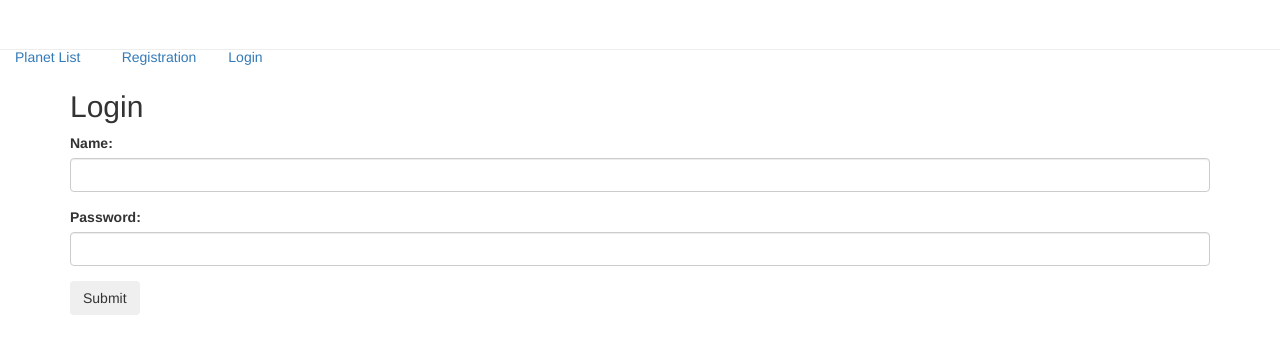
After one commit to matebalogh11/star_wars_api_project, a Flask app: page /login in a window 1280 px wide. The commit adds this page. Shown: the top 354 px of the page. Run offline with Flask 2, Linux system fonts and the light colour scheme; some libraries are stand-ins or nearby versions.

Commit message:
basic login was implemented without database

```diff
--- a/main.py
+++ b/main.py
@@ -1,4 +1,7 @@
-from flask import Flask, render_template, redirect, url_for
+from flask import Flask, render_template, redirect, url_for, session, request
+from werkzeug import security
+from os import urandom
+import logic
 
 app = Flask(__name__)
 
@@ -8,7 +11,32 @@ def index():
     return render_template("main.html")
 
 
+@app.route("/registration", methods=["GET", "POST"])
+def registration():
+    if request.method == "POST":
+        if logic.check_credentials(request.form["username"], request.form["password"]):
+            logic.save_credentials()
+            session["username"] = request.form["username"]
+            return redirect(url_for("index"))
+    return render_template("registration.html")
+
+
+@app.route("/login")
+def login():
+    if request.method == "POST":
+        session["username"] = request.form.get("username")
+        return redirect(url_for("index"))
+    return render_template("login.html")
+
+
+@app.route("/logout")
+def logout():
+    session.pop("username", None)
+    return redirect(url_for("index"))
+
+
 def main():
+    app.secret_key = urandom(13)
     app.run(debug=True)
 
 
--- a/static/logic.js
+++ b/static/logic.js
@@ -48,7 +48,7 @@ app.logic = {
         });
     },
     closeModal: function() {
-        $("#modalCloser").click(function() {
+        $("#modalCloser, #modalCloser2").click(function() {
             $("#modalHeader, .modalRow").remove();
         });
     }
--- a/templates/layout.html
+++ b/templates/layout.html
@@ -15,19 +15,23 @@
     </head>
     <body>
         <div class="page-header">
-            <h5 class="col-sm-1 text-left">Planet List</h5>
-            <h5 class="col-sm-1 text-left">Voting Status</h5>
-            <h5 class="col-sm-1 text-left">Registration</h5>
-            <h5 class="col-sm-1 text-left">Login</h5>
-            <h5 class="col-sm-1 text-left">Logout</h5>
-            <h5 class="col-sm-6 text-right">User</h5>
+            <h5 class="col-sm-1 text-left"><a class="btn-link" href="{{url_for('index')}}">Planet List</a></h5>
+            {% if session.username %}
+                <h5 class="col-sm-1 text-left">Voting Status</h5>
+                <h5 class="col-sm-1 text-left"><a class="btn-link" href="{{url_for('logout')}}">Logout</a></h5>
+                <h5 class="col-sm-8 text-right">{{session.username}}</h5>
+            {% else %}
+                <h5 class="col-sm-1 text-left"><a class="btn-link" href="{{url_for('registration')}}">Registration</a></h5>
+                <h5 class="col-sm-1 text-left"><a class="btn-link" href="{{url_for('login')}}">Login</a></h5>
+            {% endif %}
         </div>
+        <!--Modal-->
         <div class="container">
             <div class="modal fade" id="myModal" role="dialog">
                 <div class="modal-dialog modal-lg">
                     <div class="modal-content">
                         <div class="modal-header">
-                        <button type="button" class="close" data-dismiss="modal">&times;</button>
+                        <button type="button" class="close" id="modalCloser2" data-dismiss="modal">&times;</button>
                         <h4 class="modal-title"></h4>
                         </div>
                         <div class="modal-body">
--- /dev/null
+++ b/templates/login.html
@@ -0,0 +1,20 @@
+<!DOCTYPE html>
+{% extends "layout.html" %}
+{% block title %}<title>Login page</title>{% endblock %}
+
+{% block body %}
+<h2>Login</h2>
+<form action="{{url_for('login')}}" method="POST">
+    <div class="form-group">
+        <label for="usr">Name:</label>
+        <input type="text" class="form-control" id="usr" name="username">
+    </div>
+    <div class="form-group">
+        <label for="pwd">Password:</label>
+        <input type="password" class="form-control" id="pwd" name="password">
+    </div>
+    <div class="form-group">
+        <button class="btn" type="submit">Submit</button>
+    </div>
+</form>
+{% endblock %}
--- a/templates/main.html
+++ b/templates/main.html
@@ -1,5 +1,7 @@
 <!DOCTYPE html>
 {% extends "layout.html" %}
+{% block title %}<title>SW Planets</title>{% endblock %}
+
 {% block body %}
         <h1>Star Wars Universe Planets</h1>
         <button class="btn btn-primary" id="p" data-name="previous">Previous</button>
```
Also changed, not shown: logic.py (added, +11 -0 lines), static/db.sql (added, +27 -0 lines), templates/registration.html (added, +20 -0 lines).
